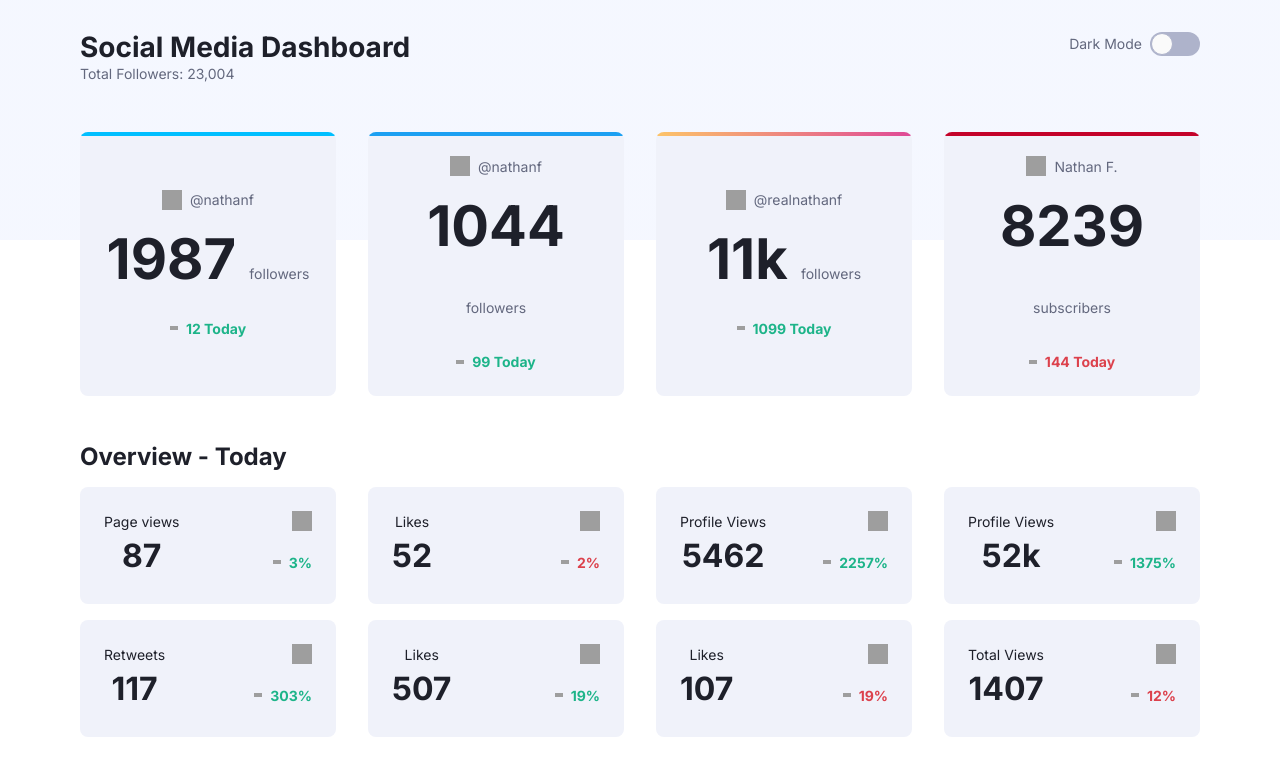
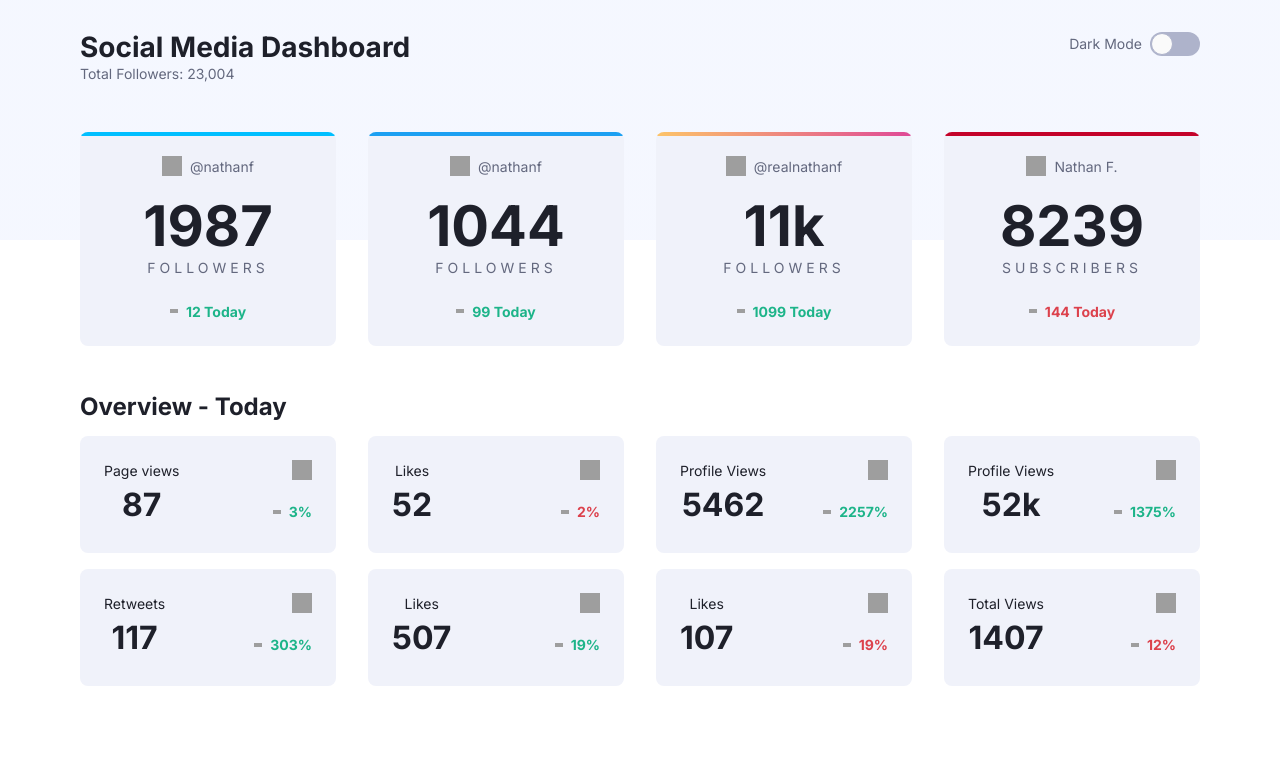
Before and after one commit to uxmoon/dashboard-ts, a React (Vite) app: page / in a window 1280 px wide. Shown: the top 776 px of the page. Built offline with nearby package versions, Linux system fonts and the light colour scheme; grey boxes are pictures that could not be loaded; the HTML template or start-up script is replaced by a standard one.

Commit message:
Refactor typography styles

```diff
--- a/src/components/Modal/styles.tsx
+++ b/src/components/Modal/styles.tsx
@@ -1,12 +1,12 @@
 import styled from 'styled-components'
 
 export const Dialog = styled.dialog`
+  position: relative;
   width: 100%;
   max-width: 62rem;
   padding: 0;
   border: 0;
   border-radius: 1rem;
-  position: relative;
   box-shadow: hsl(0 0% 0% / 10%) 0 0 0.5rem 0.25rem;
   &::backdrop {
     background: hsl(0 0% 0% / 50%);
@@ -14,8 +14,9 @@ export const Dialog = styled.dialog`
 `
 
 export const CloseButton = styled.button`
-  font-size: 0.75em;
   position: absolute;
   top: 0.25em;
   right: 0.25em;
+  font-size: 0.875rem;
+  cursor: pointer;
 `
--- a/src/components/ModalStats/index.tsx
+++ b/src/components/ModalStats/index.tsx
@@ -3,7 +3,7 @@ import { SocialIcon } from '../SocialIcon'
 import { Flex } from '../helpers'
 import Chart from '../Chart'
 import { Head, Body } from './styles'
-import { Heading, Text } from '../Typography'
+import { Heading, Text, TextBig } from '../Typography'
 import Stats from '../Stats'
 
 interface ModalStatsProps {
@@ -23,11 +23,15 @@ const ModalStats = ({ isOpen, onClose }: ModalStatsProps) => {
           @nathanf
         </Text>
         <Flex>
-          <Text>
+          <TextBig>
             1987 <Text as='span'>total followers</Text>
-          </Text>
-          <Stats>81 new followers in the past 10 days</Stats>
-          <Stats>12 new followers TODAY</Stats>
+          </TextBig>
+          <Stats>
+            81 <span>new followers in the past 10 days</span>
+          </Stats>
+          <Stats>
+            12 <span>new followers TODAY</span>
+          </Stats>
         </Flex>
       </Head>
       <Body>
--- a/src/components/Typography.tsx
+++ b/src/components/Typography.tsx
@@ -1,10 +1,13 @@
-import styled from 'styled-components'
+import styled, { css } from 'styled-components'
 
 interface Props {
   $marginBottom?: number
   $isBold?: boolean
   $size?: string
   $flexDirection?: string
+  $isUpper?: boolean
+  $isBlock?: boolean
+  $hasTracking?: boolean
 }
 
 const handleSize = ($size?: string) => {
@@ -27,15 +30,25 @@ export const Text = styled.p<Props>`
   font-size: 0.875rem;
   color: ${({ theme }) => theme.colors.text};
   font-weight: ${({ $isBold }) => ($isBold ? 700 : 400)};
-`
 
-export const TextStats = styled(Text)`
+  ${({ $isBlock }) =>
+    $isBlock &&
+    css`
       display: block;
+    `}
+  ${({ $isUpper }) =>
+    $isUpper &&
+    css`
       text-transform: uppercase;
+    `}
+  ${({ $hasTracking }) =>
+    $hasTracking &&
+    css`
       letter-spacing: 0.125rem;
       @media (min-width: 60rem) {
         letter-spacing: 0.25rem;
       }
+    `}
 `
 
 export const TextBig = styled(Text)`
```
Lines whose indentation alone changed are shown as unchanged.
